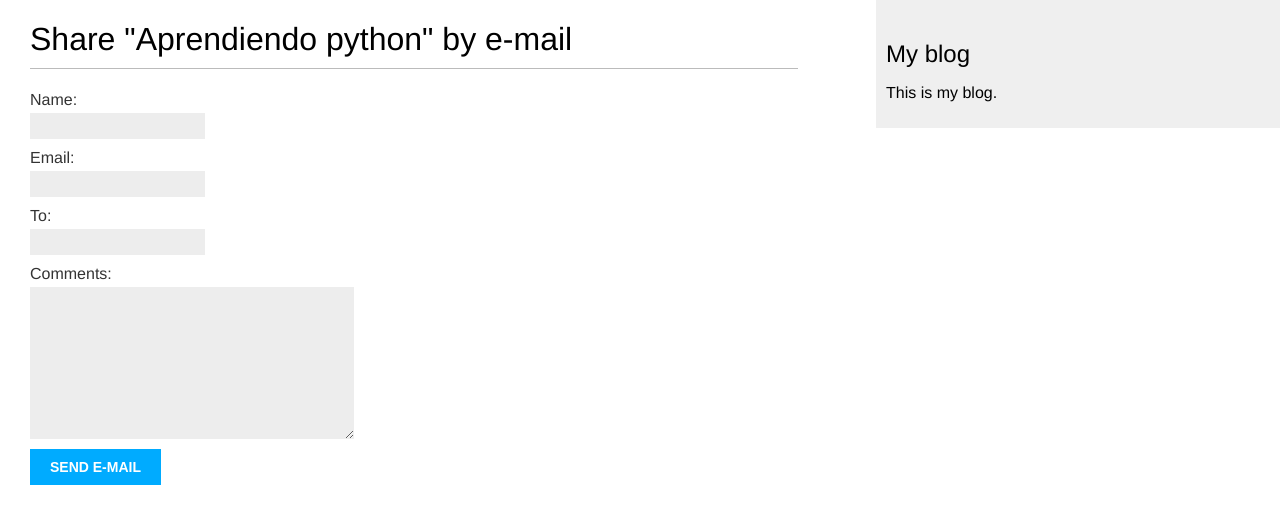
After one commit to Mart1nRH716/DJ_proyecto01, a Django app: page /blog/7/share/ in a window 1280 px wide. The commit adds this page. Shown: the top 524 px of the page. Run offline with Django 5.2, Linux system fonts and the light colour scheme; data comes from the database, SQL or seed files in the repository; both versions use the stored data as it was after the commit.

Commit message:
Ya quedo el como enviar notivias por correo, nos quedamos en la pagina 78 del libro, 105 del pdf

```diff
--- a/mysite/blog/models.py
+++ b/mysite/blog/models.py
@@ -52,3 +52,19 @@ class Post(models.Model):
         return reverse('blog:post_detail',args=[self.publish.year, self.publish.month, self.publish.day, self.slug])
 
 #Una vez termninado se hacen las migraciones
+
+class Comment(models.Model):
+    post = models.ForeignKey(Post, on_delete=models.CASCADE, related_name='comments')
+    name = models.CharField(max_length=80)
+    email = models.EmailField()
+    body = models.TextField()
+    created = models.DateTimeField(auto_now_add=True)
+    updated = models.DateTimeField(auto_now=True)
+    active = models.BooleanField(default=True)
+
+    class Meta:
+        ordering = ['created']
+        indexes = [models.Index(fields=['created']),]
+
+    def __str__(self):
+        return f'Comment by {self.name} on {self.post}'
--- a/mysite/blog/templates/blog/post/detail.html
+++ b/mysite/blog/templates/blog/post/detail.html
@@ -6,4 +6,9 @@
  Published {{ post.publish }} by {{ post.author }}
  </p>
  {{ post.body|linebreaks }}
+ <p>
+    <a href="{% url "blog:post_share" post.id %}">
+    Share this post
+    </a>
+</p>
 {% endblock %}
--- /dev/null
+++ b/mysite/blog/templates/blog/post/share.html
@@ -0,0 +1,16 @@
+{% extends "blog/base.html" %}
+{% block title %}Share a post{% endblock %}
+
+
+{%block content %}
+    {% if sent %}
+        <h1>E-mail successfully sent</h1>
+        <p>"{{ post.title }}" was successfully sent to {{ form.cleaned_data.to }}.</p>
+    {% else %}
+        <h1>Share "{{ post.title }}" by e-mail</h1>
+        <form method="post">
+        {{ form.as_p }} {% csrf_token %}
+        <input type="submit" value="Send e-mail" />
+        </form>
+    {% endif %}
+{% endblock %}
--- a/mysite/blog/urls.py
+++ b/mysite/blog/urls.py
@@ -9,4 +9,5 @@ app_name = 'blog'
 urlpatterns = [
     path('', views.PostListView.as_view(), name='post_list'),
     path('<int:year>/<int:month>/<int:day>/<slug:post>/', views.post_detail, name='post_detail'),
+    path('<int:post_id>/share/',views.post_share, name='post_share'),
 ]
--- a/mysite/blog/views.py
+++ b/mysite/blog/views.py
@@ -4,6 +4,7 @@ from django.http import Http404
 from django.core.paginator import Paginator, EmptyPage, PageNotAnInteger
 from django.views.generic import ListView
 from .forms import EmailPostForm #Asi se importan las cosas
+from django.core.mail import send_mail
 # Create your views here.
 
 class PostListView(ListView):
@@ -38,7 +39,7 @@ def post_detail(request, year, month, day, post):
 def post_share(request, post_id):
     # Obtener el objeto Post con el id dado, o devolver un error 404 si no existe
     post = get_object_or_404(Post, id=post_id, status=Post.Status.PUBLISHED)
-
+    sent = False
     # Verificar si la solicitud es de tipo POST
     if request.method == 'POST':
         # Si es una solicitud POST, inicializar el formulario con los datos de la solicitud
@@ -48,8 +49,13 @@ def post_share(request, post_id):
         if form.is_valid():
             # Si el formulario es válido, obtener los datos limpios del formulario
             cd = form.cleaned_data #guardamos los datos
+            post_url = request.build_absolute_uri(post.get_absolute_url()) #ASiganr una ruta  a mi base de datos. https://mysite//blog/1 es lo que hace esto
+            subject = f"{cd['name']} recommends you read {post.title}"
+            message = f"Read {post.title} at {post_url}\n\n {cd['name']}\'s comments: {cd['comments']}"
+            send_mail(subject, message, 'martinoli736384@gmail.com', [cd['to']])
+            sent = True
     else:
         # Si la solicitud no es de tipo POST, mandamos el formulario vacio
         form = EmailPostForm()
     # Renderizar la plantilla 'blog/post/share.html' con el objeto Post y el formulario
-    return render(request, 'blog/post/share.html', {'post': post, 'form': form})
+    return render(request, 'blog/post/share.html', {'post': post, 'form': form, 'sent': sent})
```
Also changed, not shown: mysite/blog/admin.py (+7 -1 lines), mysite/blog/migrations/0003_comment.py (added), mysite/db.sqlite3.
